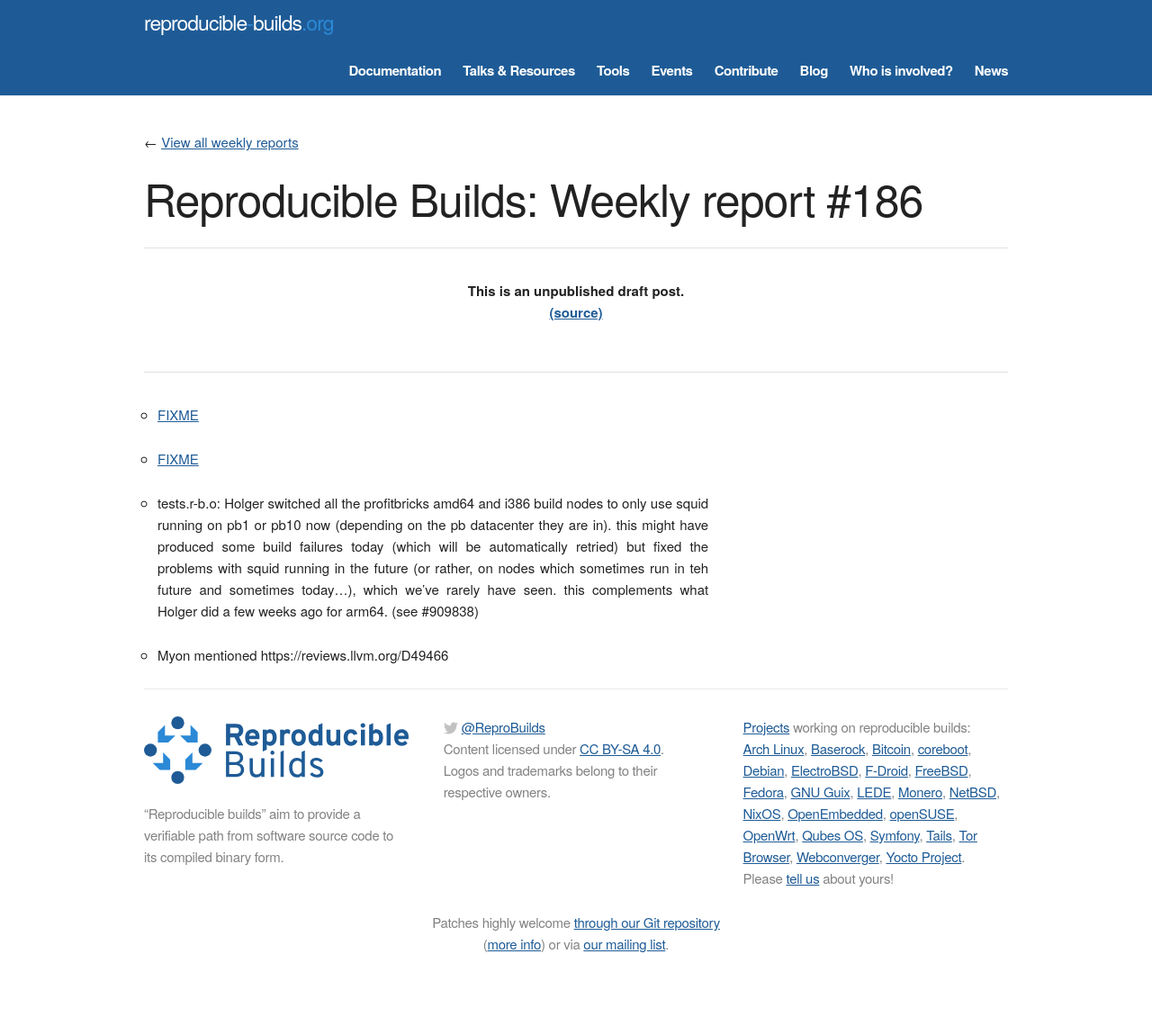
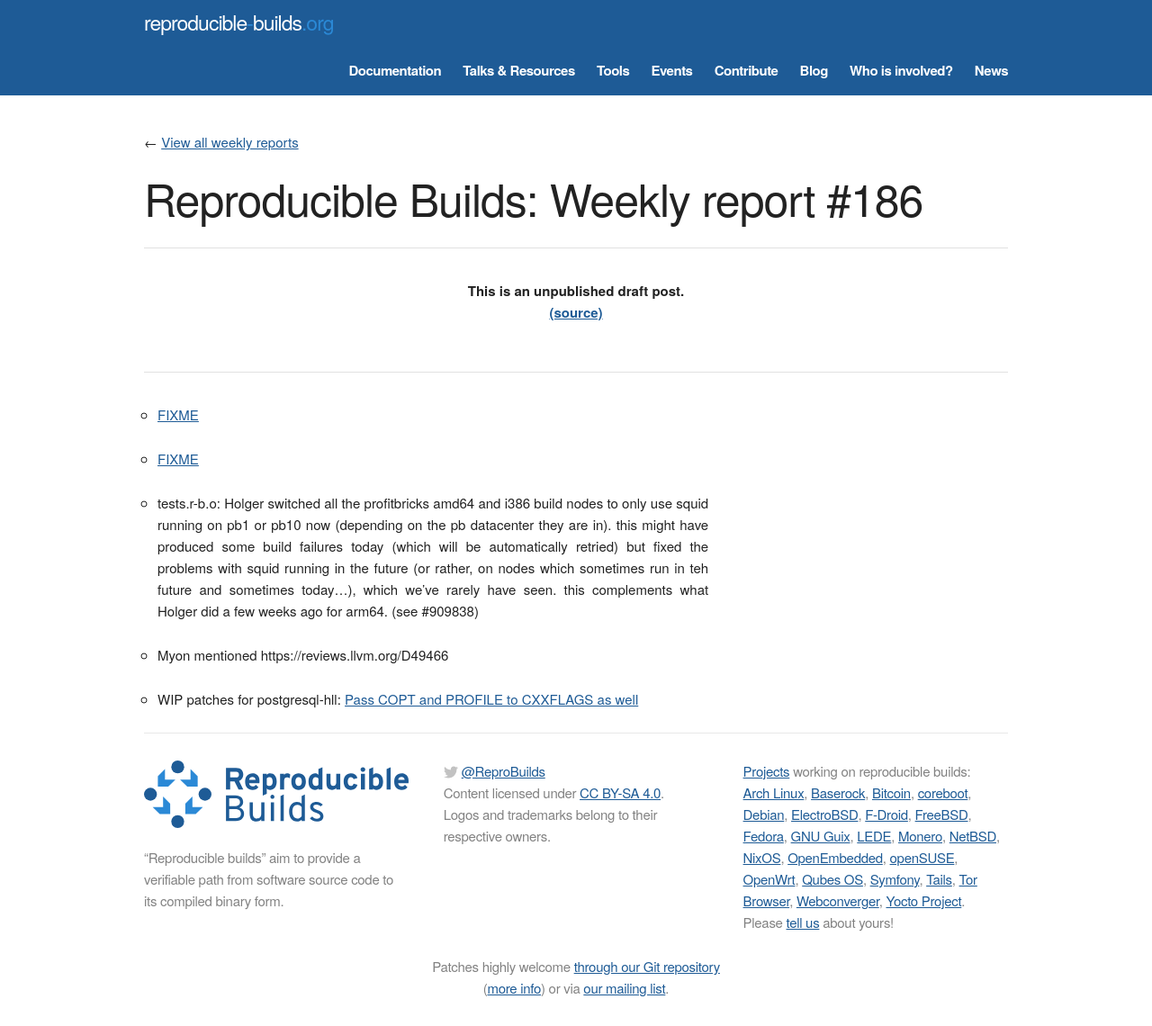
Before and after one commit to prototypefund/reproducible-website, a Jekyll site: the page built from _blog/posts/186.md, in a window 1280 px wide. Shown: the whole page at 90% size. Built offline with Jekyll 4.4.1, drawn with Linux system fonts in a browser that asks for light colours; some web fonts are replaced; before the commit the page ends 1091 px from its top, so only the background shows below that.

Commit message:
186: link to Myon's WIP patches for postgresql-hll
Signed-off-by: Holger Levsen <holger@layer-acht.org>

```diff
--- a/_blog/posts/186.md
+++ b/_blog/posts/186.md
@@ -10,3 +10,5 @@
 * tests.r-b.o: Holger switched all the profitbricks amd64 and i386 build nodes to only use squid running on pb1 or pb10 now (depending on the pb datacenter they are in). this might have produced some build failures today (which will be automatically retried) but fixed the problems with squid running in the future (or rather, on nodes which sometimes run in teh future and sometimes today...), which we've rarely have seen. this complements what Holger did a few weeks ago for arm64. (see #909838)
 
 * Myon mentioned https://reviews.llvm.org/D49466
+
+* WIP patches for postgresql-hll: [Pass COPT and PROFILE to CXXFLAGS as well](https://www.postgresql.org/message-id/20181113104005.GA32154%40msg.credativ.de)
```
